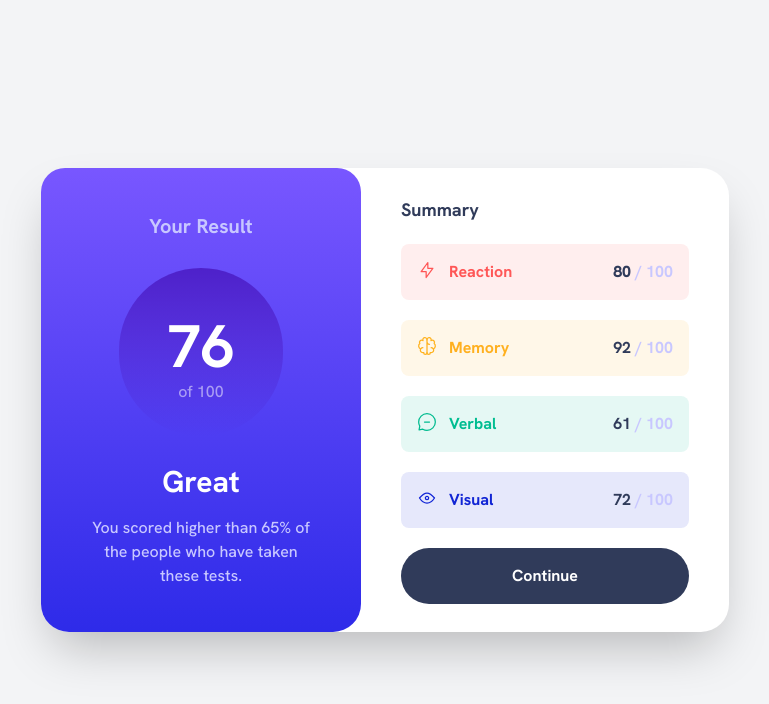
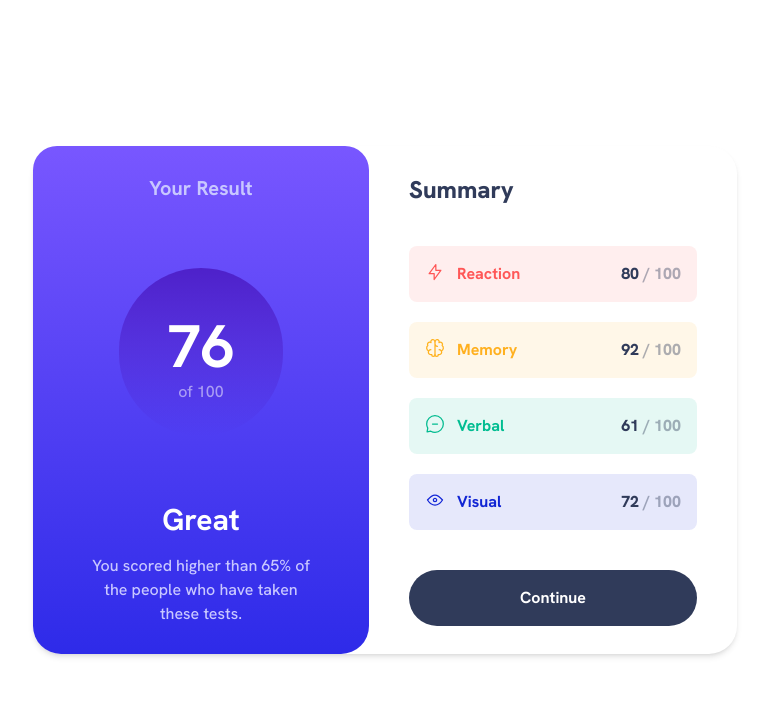
Before and after one commit to jkaps9/results-summary-component-main, a website: page index.html in a window 1280 px wide. Shown: the whole page, without its empty margins (255-1024 px from the left). Drawn offline with Linux system fonts and the light colour scheme.

Commit message:
updated styling

```diff
--- a/index.html
+++ b/index.html
@@ -20,16 +20,14 @@
   </head>
   <body class="text-lg font-sans font-medium">
     <!-- Global Container -->
-    <div
-      class="flex min-h-screen bg-gray-100 md:items-center md:justify-center"
-    >
+    <div class="flex min-h-screen bg-white md:items-center md:justify-center">
       <!-- Card Container -->
       <div
-        class="relative flex flex-col m-0 space-y-5 w-full bg-white md:flex-row md:space-y-0 md:m-6 md:w-auto md:rounded-4xl md:shadow-2xl"
+        class="relative flex flex-col m-0 space-y-5 w-full bg-white md:flex-row md:space-y-0 md:m-6 md:w-auto md:rounded-4xl md:shadow-md"
       >
         <!-- Overall Results Container -->
         <div
-          class="flex flex-col items-center justify-center space-y-5 py-9 text-white bg-gradient-to-b from-lightSlateBlue to-lightRoyalBlue text-center rounded-b-4xl md:rounded-t-3xl md:px-10 md:py-7 md:space-y-7 md:min-w-80"
+          class="flex flex-col items-center justify-between space-y-5 py-9 text-white bg-gradient-to-b from-lightSlateBlue to-lightRoyalBlue text-center rounded-b-4xl md:rounded-t-3xl md:py-7 md:space-y-5 md:min-w-88"
         >
           <h3 class="text-lightLavender text-md font-bold md:text-xl">
             Your Result
@@ -54,9 +52,15 @@
 
         <!-- Detailed Results Container -->
         <div
-          class="flex flex-col space-y-5 h-full px-8 text-base font-bold md:py-7 md:px-10"
+          class="flex flex-col space-y-5 h-full px-8 text-base font-bold md:py-7 md:px-10 md:space-y-10"
         >
-          <h3 class="font-bold text-lg text-darkGrayBlue">Summary</h3>
+          <h3
+            class="font-bold text-lg text-darkGrayBlue md:text-2xl md:font-extrabold"
+          >
+            Summary
+          </h3>
+          <!-- Component Container -->
+          <div class="flex flex-col space-y-5">
             <!-- Reaction -->
             <div class="item-container bg-veryLightRed">
               <div class="flex">
@@ -67,8 +71,8 @@
                 />
                 <div class="text-lightRed pl-2">Reaction</div>
               </div>
-            <div class="text-lightLavender">
-              <span class="text-darkGrayBlue font-extrabold">80</span> / 100
+              <div class="text-mediumGrayBlue font-extrabold">
+                <span class="text-darkGrayBlue">80</span> / 100
               </div>
             </div>
 
@@ -82,7 +86,7 @@
                 />
                 <div class="text-orangeyYellow pl-2">Memory</div>
               </div>
-            <div class="text-lightLavender">
+              <div class="text-mediumGrayBlue font-extrabold">
                 <span class="text-darkGrayBlue">92</span> / 100
               </div>
             </div>
@@ -97,7 +101,7 @@
                 />
                 <div class="text-greenTeal pl-2">Verbal</div>
               </div>
-            <div class="text-lightLavender">
+              <div class="text-mediumGrayBlue font-extrabold">
                 <span class="text-darkGrayBlue">61</span> / 100
               </div>
             </div>
@@ -112,8 +116,9 @@
                 />
                 <div class="text-cobaltBlue pl-2">Visual</div>
               </div>
-            <div class="text-lightLavender">
+              <div class="text-mediumGrayBlue font-extrabold">
                 <span class="text-darkGrayBlue">72</span> / 100
+              </div>
             </div>
           </div>
           <button
--- a/tailwind.config.js
+++ b/tailwind.config.js
@@ -27,6 +27,7 @@ module.exports = {
         paleBlue: 'hsl(221, 100%, 96%)',
         lightLavender: 'hsl(241, 100%, 89%)',
         darkGrayBlue: 'hsl(224, 30%, 27%)',
+        mediumGrayBlue: 'hsla(224, 30%, 27%, 0.4)',
 
       },
       fontFamily: {
@@ -34,6 +35,9 @@ module.exports = {
       },
       borderRadius: {
         '4xl': '1.75rem',
+      },
+      spacing: {
+        '88' : '21rem',
       }
     },
   },
```
Also changed, not shown: assets/images/screenshot.png (added), css/style.css. Lines whose indentation alone changed are shown as unchanged.
